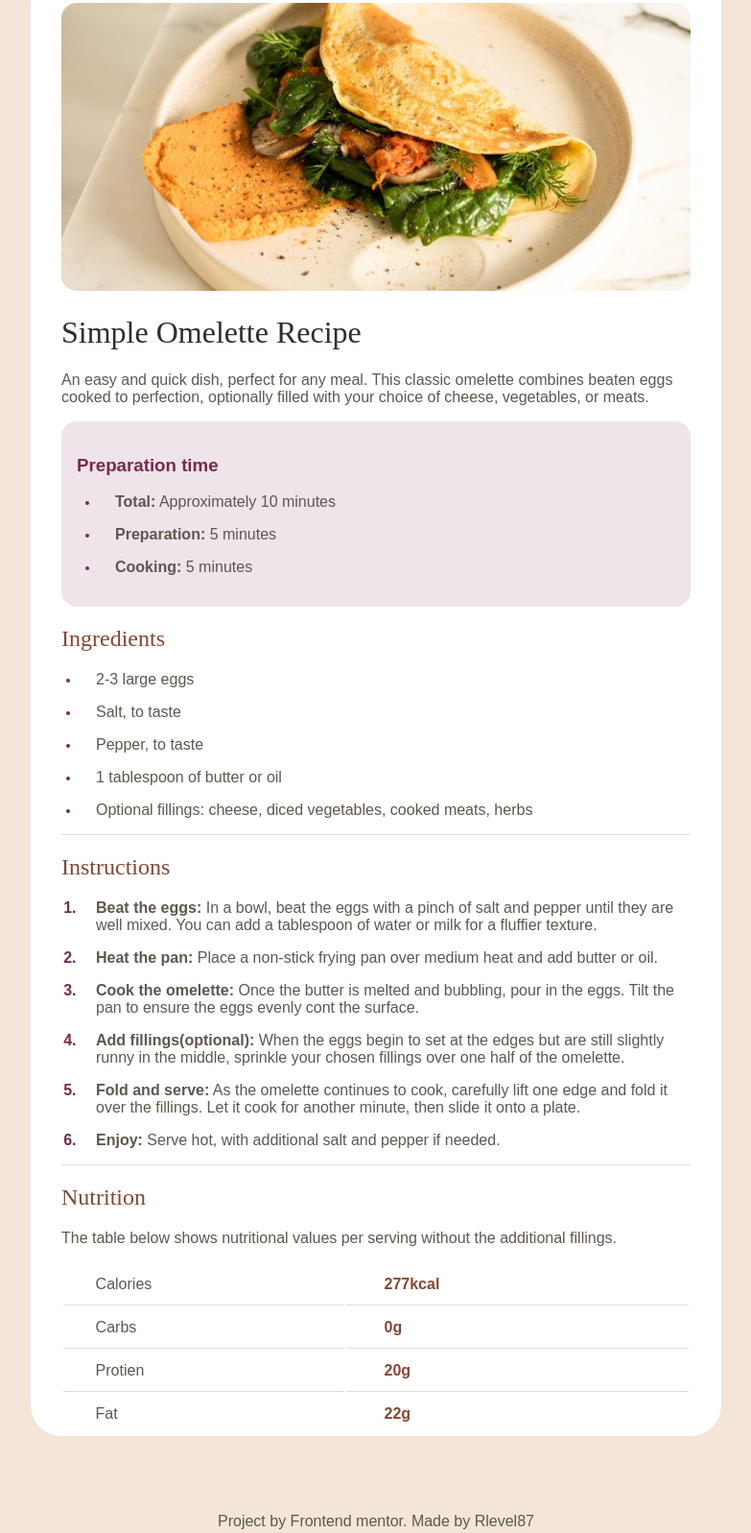
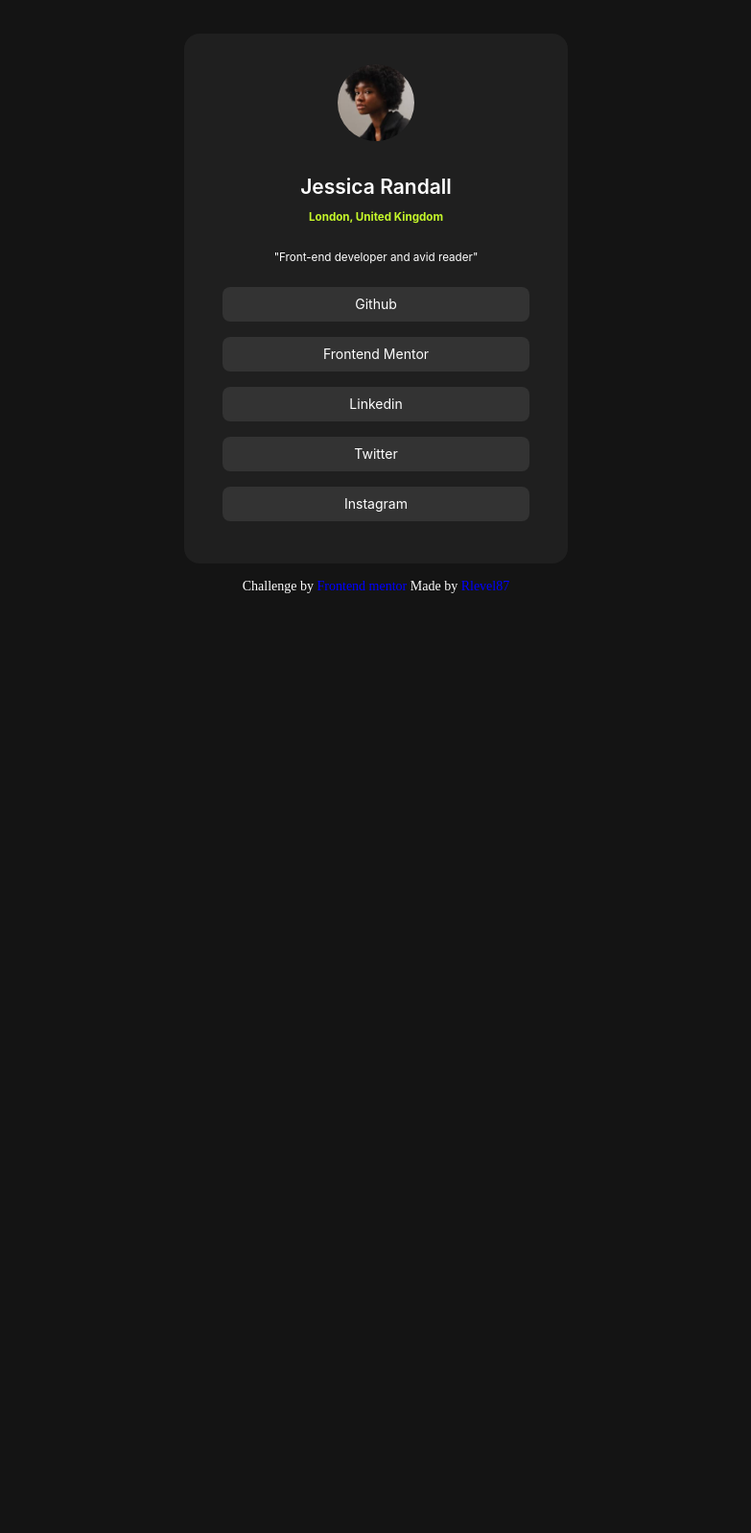
Before and after one commit to Rlevel87/Css-starter-projects, a plain HTML site: page index.html in a window 1280 px wide. Shown: the part 109-1706 px from the top of the page at 96% size, without its empty margins (248-1031 px from the left). After the commit the page ends 800 px from the top, so only its background shows below. Drawn offline with Linux system fonts and the light colour scheme; a web font is replaced by a local one.

Commit message:
Add files via upload
Front end project. Profile.

```diff
--- a/index.html
+++ b/index.html
@@ -1,113 +1,47 @@
 <!DOCTYPE html>
 <html lang="en">
-<head>
+    <head>
     <meta charset="UTF-8">
-    <meta name="viewport" content="width=device=width, initial-scale=1.0">
+    <meta name="viewport" content="width=device-width, initial-scale=1.0">
     <link rel="stylesheet" href="styles.css">
-    <link rel="stylesheet" href="https://fonts.google.com/specimen/Outfit">
-    <link rel="stylesheet" href="https://fonts.google.com/specimen/Young+Serif">
-    <link rel="icon" type="images/png" href="images/favicon-32x32.png">
-    <title>First css project/solution ever</title>
+    <link rel="stylesheet" href="https://fonts.google.com/specimen/Inter">
+    <link rel="icon" type="image/png" href="favicon-32x32.png">
+   <title>Social links project</title>
 </head>
-<body>
-  <div class="width">
+   <body>
+    <div class="container1">
+        <div class="container2">
 
-    <div id="container1">
 
-        <div>
-            <img src="images/image-omelette.jpeg" alt="Egg Omellette">
-        </div>
+            <img src="avatar-jessica.jpeg" alt="profile picture">
 
-    <div class="container2">
 
-        <div class="header">
-            <h1>
-               Simple Omelette Recipe
-            </h1>
+            <h2>Jessica Randall</h2>
 
-            <p>
-                An easy and quick dish, perfect for any meal. This classic omelette combines beaten eggs cooked to perfection, optionally
-            filled with your choice of cheese, vegetables, or meats.
-            </p>
-        </div>
+            <h5>London, United Kingdom</h5>
 
-        <div class="prep">
-            <h3>
-                Preparation time
-            </h3>
 
-            <ul class="list1">
-                <li><b>Total:</b> Approximately 10 minutes</li>
-                <li><b>Preparation:</b> 5 minutes</li>
-                <li><b>Cooking:</b> 5 minutes</li>
-            </ul>
-        </div>
+            <p id="title">"Front-end developer and avid reader"</p>
 
-        <div class="ingredients">
-        <h2>Ingredients</h2>
-        <ul class="list2">
-            <li>2-3 large eggs</li>
-            <li>Salt, to taste</li>
-            <li>Pepper, to taste</li>
-            <li>1 tablespoon of butter or oil</li>
-            <li>Optional fillings: cheese, diced vegetables, cooked meats, herbs</li>
-        </ul>
-        </div>
+            <div class="links">
 
-        <div class="instructions">
-        <h2>Instructions</h2>
-        <ol class="list3">
-            <li><b>Beat the eggs:</b> In a bowl, beat the eggs with
-            a pinch of salt and pepper until they are well mixed. You can add a
-            tablespoon of water or milk for a fluffier texture.</li>
-            <li><b>Heat the pan:</b> Place a non-stick frying pan
-            over medium heat and add butter or oil.</li>
-            <li><b>Cook the omelette:</b> Once the butter is melted
-            and bubbling, pour in the eggs. Tilt the pan to ensure the eggs evenly cont
-            the surface.</li>
-            <li><b>Add fillings(optional):</b> When the eggs begin
-            to set at the edges but are still slightly runny in the middle, sprinkle your
-            chosen fillings over one half of the omelette.</li>
-            <li><b>Fold and serve:</b> As the omelette continues to cook,
-            carefully lift one edge and fold it over the fillings. Let it cook for another
-            minute, then slide it onto a plate.</li>
-            <li><b>Enjoy:</b> Serve hot, with additional salt and pepper
-            if needed.</li>
-        </ol>
-        </div>
+            <div>Github</div>
 
-        <div class="Nutrition">
-        <h2>Nutrition</h2>
-        <p>The table below shows nutritional values per serving without the additional fillings.</p>
-            <div class="table">
-            <table>
-                <tr>
-                    <td class="row1">Calories</td>
-                    <td class="row2">277kcal</td>
-                </tr>
-                <tr>
-                    <td class="row1">Carbs</td>
-                    <td class="row2">0g</td>
-                </tr>
-                <tr>
-                    <td class="row1">Protien</td>
-                    <td class="row2">20g</td>
-                </tr>
-                <tr>
-                    <td class="row1">Fat</td>
-                    <td class="row2">22g</td>
-                </tr>
-              </table>
-            </div>
+            <div>Frontend Mentor</div>
+
+            <div>Linkedin</div>
+
+            <div>Twitter</div>
+
+            <div>Instagram</div>
+
             </div>
 
-    </div>
-    </div>
-  </div>
-
-  <div class="endtitle">
-  <p>Project by Frontend mentor. Made by Rlevel87</p>
-  </div>
-
-</body>
+        </div>
+             <footer class="attribution">
+             Challenge by <a target="_blank" href="https://www.frontendmentor.io/solutions/news-homepage-PqJc_mGyBG">Frontend mentor</a>
+             Made by<a target="_blank" href="https://github.com/Rlevel87"> Rlevel87</a>
+             </footer>
+     </div>
+   </body>
 </html>
--- a/styles.css
+++ b/styles.css
@@ -1,122 +1,85 @@
 * {
     box-sizing: border-box;
+    margin: 0;
 }
 body {
-    background-color: hsl(30, 54%, 90%);
-    font: 16px "outfit", sans-serif;
-    color: hsl(30, 10%, 34%) /*Wenge brown*/
+    background-color: hsl(0, 0%, 8%);
+    font-size: 14px;
+    cursor: pointer;
+}
+.container1 {
+   max-height: 34.5rem;
+   max-width: 27rem;
+   margin-inline: auto;
+   padding-top: 8rem;
+}
+.container2 {
+    background-color: hsl(0, 0%, 12%);
+    border-radius: 1rem;
+    height: 34.5rem;
+    width: 25rem;
+    text-align: center;
+    font-family: inter, san serif;
+    margin: 1rem;
+}
+
+img {
+    background-color: hsl(0, 0%, 12%);
+    width: 5rem;
+    height: 5rem;
+    border-radius: 10rem;
+    margin: 2rem 0;
+}
+h2 {
+    background-color: hsl(0, 0%, 12%);
+    color: white;
+    font-weight: 600;
+}
+h5 {
+    background-color: hsl(0, 0%, 12%);
+    color: hsl(75, 94%, 57%);
+    font-weight: 700;
+    padding: .75rem;
+}
+#title {
+    background-color: hsl(0, 0%, 12%);
+    color: white;
+    font-size: smaller;
+    padding: 1rem;
+}
+a {
+    color: white;
+    text-decoration: none;
+}
+.links {
+    display: flex;
+    align-items: center;
+    flex-direction: column;
+}
+.links > div {
+    background-color: hsl(0, 0%, 20%);
+    color: white;
+    text-align: center;
+    border-radius: .5rem;
+    width: 20rem;
+    line-height: 2.25rem;
+    margin: .5rem;
+}
+.links :hover{
+    background-color: hsl(75, 94%, 57%);
+    color: black;
+    cursor: pointer;
+}
+.attribution {
+    color: white;
+    text-align: center;
+}
+a{
+    color:blue;
+}
+@media  (max-width: 470px) {
+.container2 {
+    margin: 1rem;
+}
 
 }
-img {
-    max-width: 100%;
-    border-radius: 1rem;
-    margin-top: 2rem;
-}
-.width {
-    max-width: 45rem;
-    margin-inline: auto;
-    padding: 0 2rem;
-    background-color: white;
-    margin-top: 5rem;
-    margin-bottom: 5rem;
-    border-radius: 2rem;
-}
-ul {
-    display: grid;
-    gap: 1rem;
-}
-ol {
-    display: grid;
-    gap: 1rem;
-}
-ul li::marker {
-    color: hsl(332, 51%, 32%);/*Dark raspberry*/
-    font-size: small;
-}
-ol li::marker {
-    color: hsl(332, 51%, 32%);/*Dark raspberry*/
-    font-weight: 600;
-}
-h1 {
-    font-family: young serif;
-    color: hsl(24, 5%, 18%);/* Dark Charcoal */
-    font-weight: 400;
-}
-h3 {
-    color: hsl(332, 51%, 32%); /*Dark raspberry*/
-    font-weight: 700;
-}
-.prep {
-    background-color: hsl(332, 51%, 32%, .125);/*Dark raspberry*/
-    border-radius: 1rem;
-    padding: 1rem;
-}
-.list1 {
-    padding-left: 1.5rem;
-}
-.list1 li {
-    padding-left: 1rem;
-}
-h2 {
-    font-family: young serif;
-    color: hsl(14, 45%, 36%);
-    font-weight: 400;
-}
-.list2 {
-    padding-left: 1.25rem;
-}
-.list2 li {
-    padding-left: 1rem;
-}
-.ingredients {
-    border-bottom: 1px solid hsl(30, 18%, 87%);
-}
-.list3 {
-    padding-left: 1.25rem;
-}
-.list3 li {
-    padding-left: 1rem;
-}
-.instructions {
-    border-bottom: 1px solid hsl(30, 18%, 87%);
-}
-table {
-    width: 100%;
-}
-tr > * {
-    padding: .75rem;
-}
-.row1 {
-    text-indent: 1.35rem;
-}
-.row2 {
-    width: 55%;
-    text-indent: 1.75rem;
-    color: hsl(14, 45%, 36%);
-    font-weight: 600;
-}
-tr:not(:last-child) > *{
-    border-bottom: 1px solid hsl(30, 18%, 87%);
-}
-.endtitle {
-    text-align: center;
-}
-@media screen and (max-width: 575px) {
-    body {
-        background-color: white;
-    }
-    .width{
-        padding: 0;
-        margin: 0;
-    }
-    img {
-        border-radius: 0;
-        margin-top: 0;
-    }
-    body {
-        margin: 0;
-    }
-    .container2 {
-        margin: 0 2rem;
-    }
-}
```
Also changed, not shown: avatar-jessica.jpeg (added), favicon-32x32.png (added).
